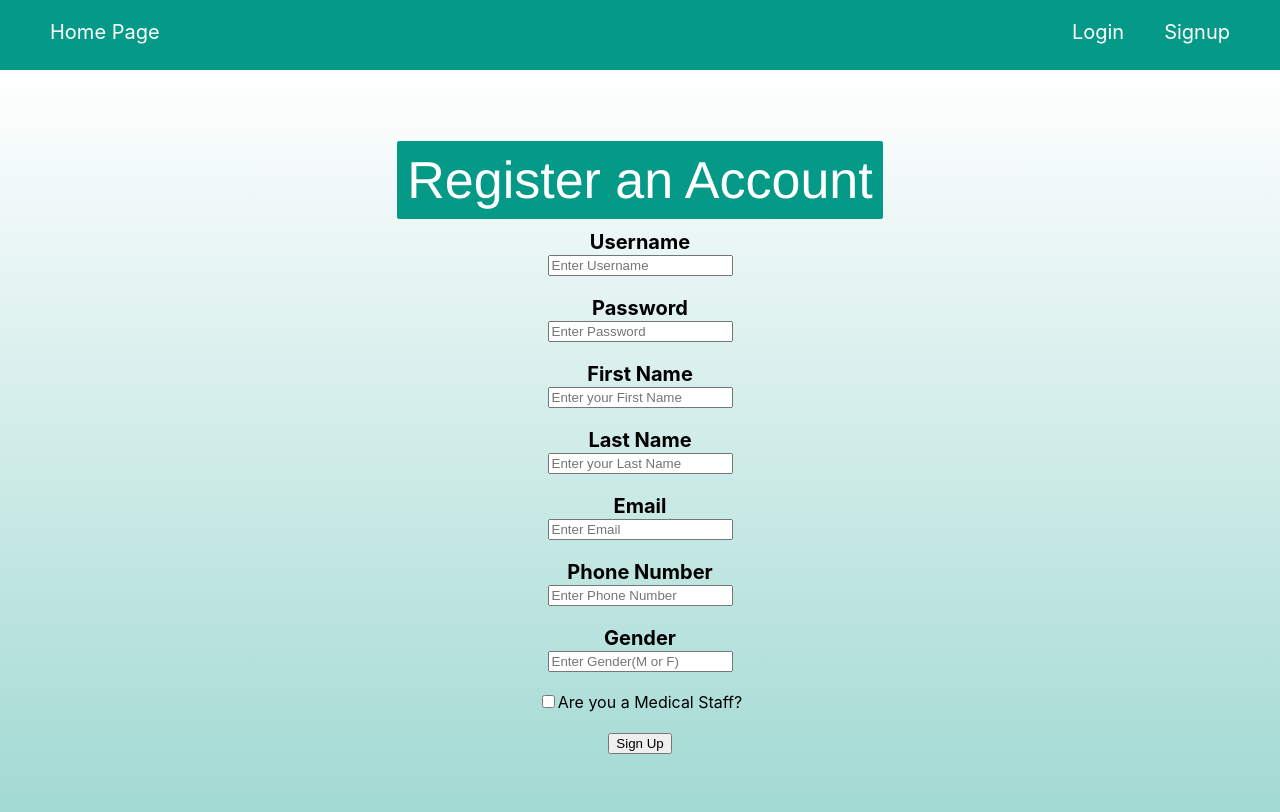
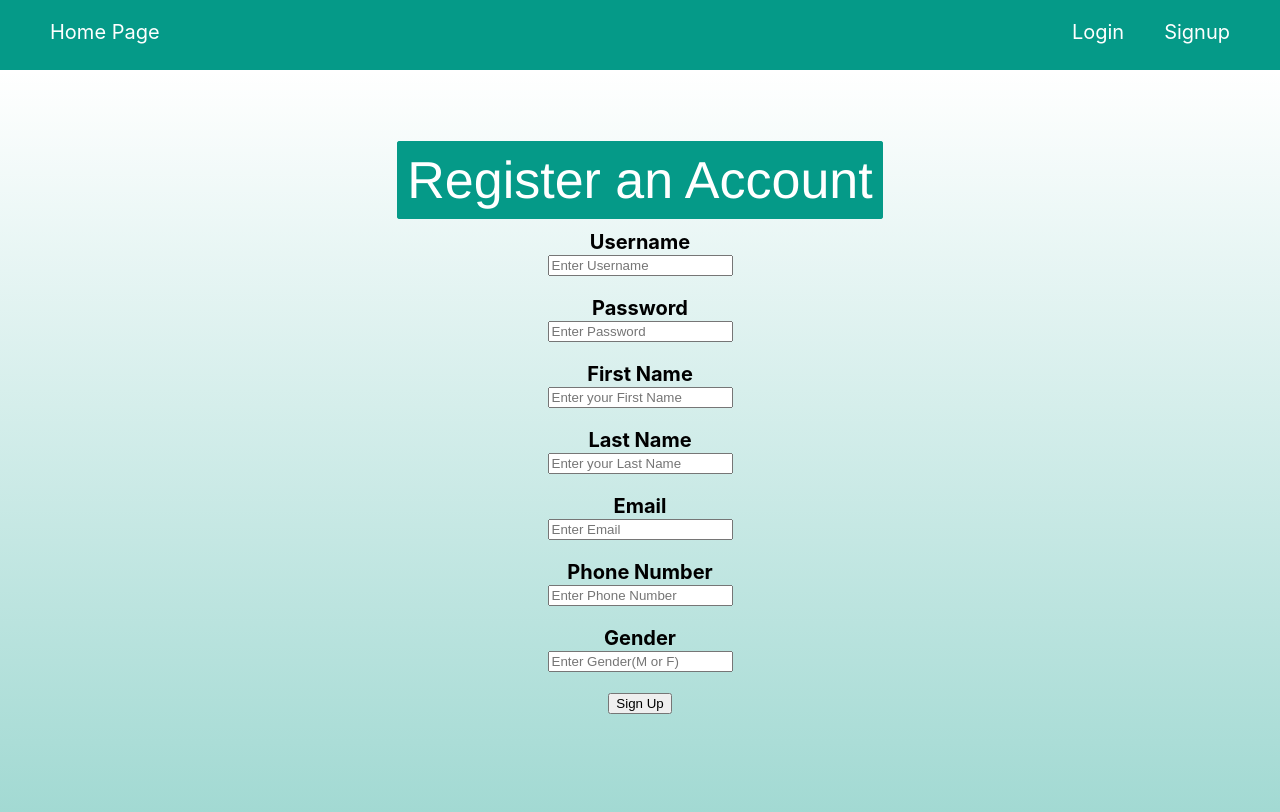
Before and after one commit to Oiman23/SJCS-Clinic, a React (Create React App) app in the folder Website Code/client/: page /signup in a window 1280 px wide. Shown: the top 812 px of the page. Built offline with nearby package versions, Linux system fonts and the light colour scheme.

Commit message:
Update Signup.js

```diff
--- a/Website Code/client/src/webPages.js/Signup.js
+++ b/Website Code/client/src/webPages.js/Signup.js
@@ -9,7 +9,6 @@ const Signup = () => {
     const [email, setEmail] = useState('')
     const [phonenumber, setPNum] = useState('')
     const [gender, setGender] = useState('')
-    const [medicalStaff, setMedicalStaff] = useState(false);
 
     const handleSubmit = async (e) => {
         e.preventDefault();
@@ -21,8 +20,7 @@ const Signup = () => {
                 lastname,
                 email,
                 phonenumber,
-                gender,
-                medicalStaff
+                gender
             });
             console.log(response.data);
             // Handle successful signup (e.g., show a success message, redirect)
@@ -42,35 +40,25 @@ const Signup = () => {
                     <center>
                         <ul><b>Username</b></ul>
                         <input type="text" placeholder="Enter Username" value={username} onChange={(e) => setUsername(e.target.value)} required />
-                        <br /><br />
+                        <br/><br/>
                         <ul><b>Password</b></ul>
                         <input type="password" placeholder="Enter Password" value={password} onChange={(e) => setPassword(e.target.value)} required />
-                        <br /><br />
+                        <br/><br/>
                         <ul><b>First Name</b></ul>
                         <input type="text" placeholder="Enter your First Name" value={firstname} onChange={(e) => setFName(e.target.value)} required />
-                        <br /><br />
+                        <br/><br/>
                         <ul><b>Last Name</b></ul>
                         <input type="text" placeholder="Enter your Last Name" value={lastname} onChange={(e) => setLName(e.target.value)} required />
-                        <br /><br />
+                        <br/><br/>
                         <ul><b>Email</b></ul>
                         <input type="email" placeholder="Enter Email" value={email} onChange={(e) => setEmail(e.target.value)} required />
-                        <br /><br />
+                        <br/><br/>
                         <ul><b>Phone Number</b></ul>
                         <input type="tel" placeholder="Enter Phone Number" value={phonenumber} onChange={(e) => setPNum(e.target.value)} required />
-                        <br /><br />
+                        <br/><br/>
                         <ul><b>Gender</b></ul>
                         <input type="text" placeholder="Enter Gender(M or F)" value={gender} onChange={(e) => setGender(e.target.value)} required />
-                        <br /><br />
-                        <label htmlFor="medicalStaff">
-                            <input
-                                type="checkbox"
-                                id="medicalStaff"
-                                checked={medicalStaff}
-                                onChange={(e) => setMedicalStaff(e.target.checked)}
-                            />
-                            Are you a Medical Staff?
-                        </label>
-                        <br /><br />
+                        <br/><br/>
                         <button type="submit">Sign Up</button>
                     </center>
                 </form>
```
